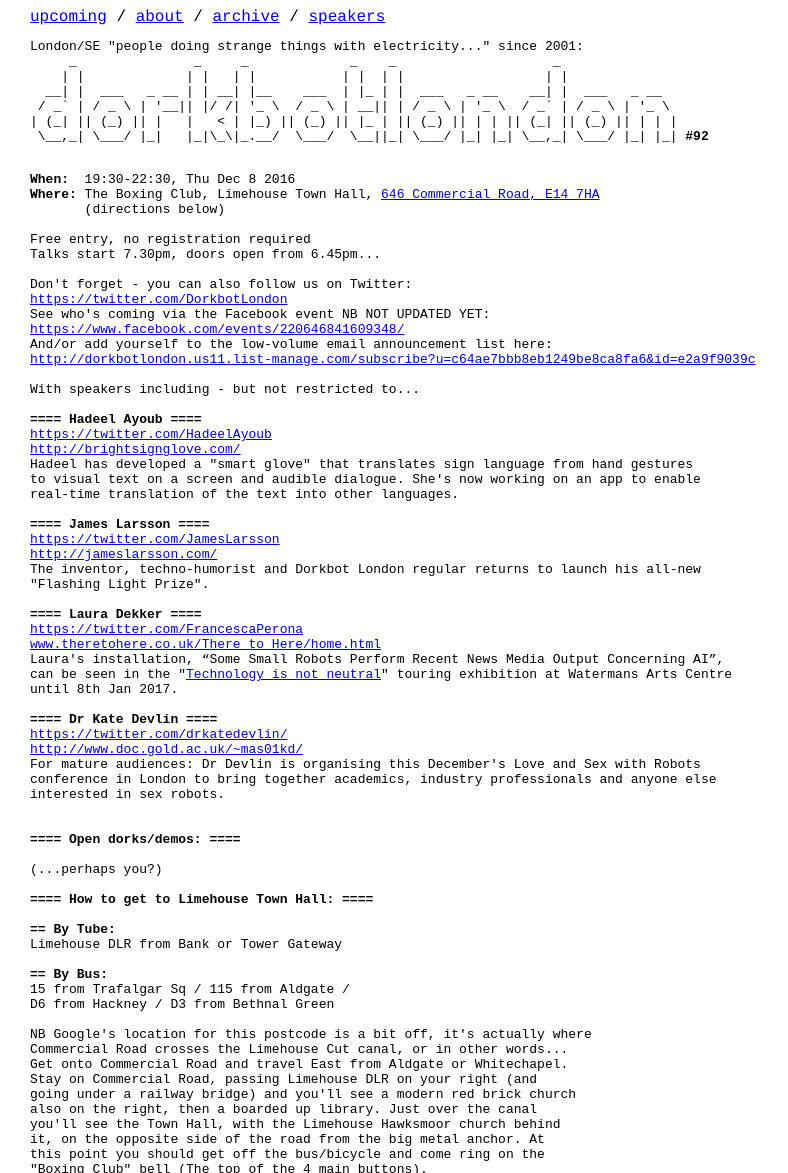
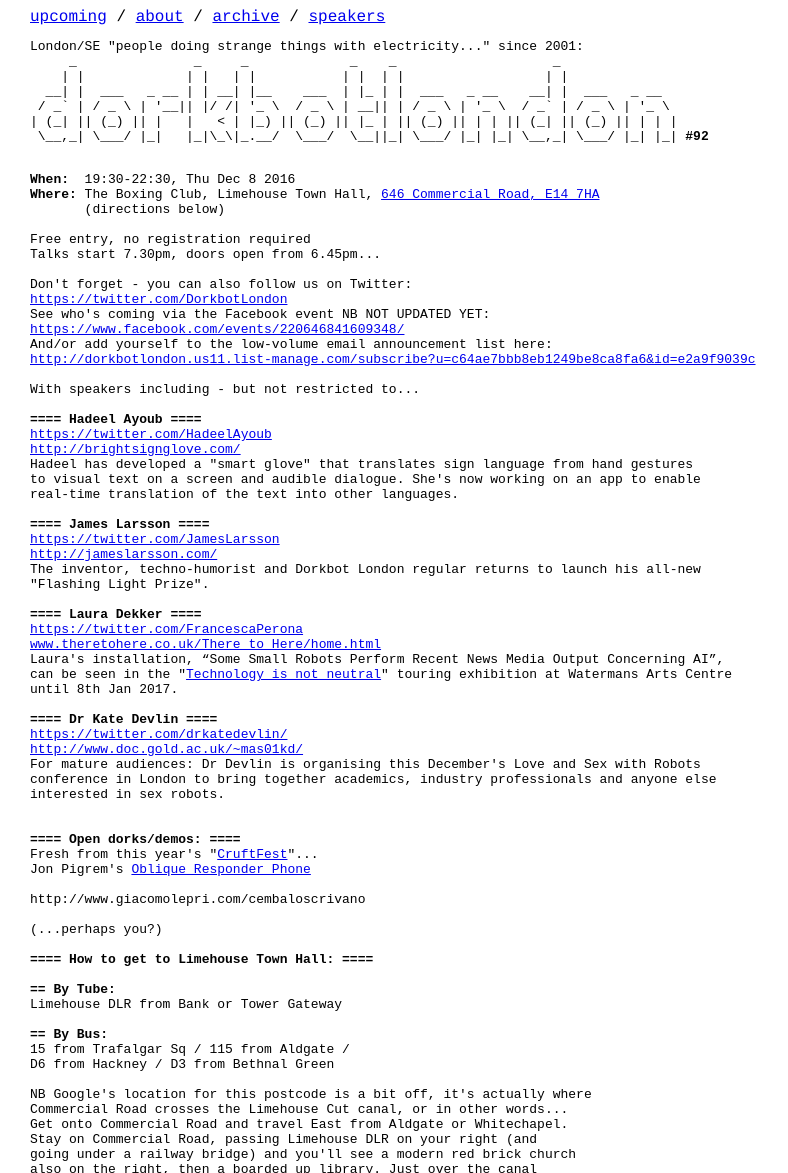
Before and after one commit to dorkbotlondon/dorkbotlondon.github.io, a Jekyll site: the page built from _posts/2016-12-08-92.html, in a window 1280 px wide, cut to the strip 0-1173 px from the top of the page. Shown: the whole strip, without its empty margins (0-788 px from the left). Built offline with Jekyll 4.4.1, drawn with Linux system fonts in a browser that asks for light colours; Markdown is read by kramdown in place of the engine named in the settings; a script that is not in the unit is left out.

Commit message:
Update 2016-12-08-92.html

```diff
--- a/_posts/2016-12-08-92.html
+++ b/_posts/2016-12-08-92.html
@@ -49,5 +49,9 @@ interested in sex robots.
 
 
 <b>==== Open dorks/demos: ====</b>
+Fresh from this year's "<a href="https://vimeo.com/tag:cruftfest">CruftFest</a>"...
+Jon Pigrem's <a href="https://twitter.com/obliqueresponse">Oblique Responder Phone</a>
+
+http://www.giacomolepri.com/cembaloscrivano
 
 (...perhaps you?)
```
